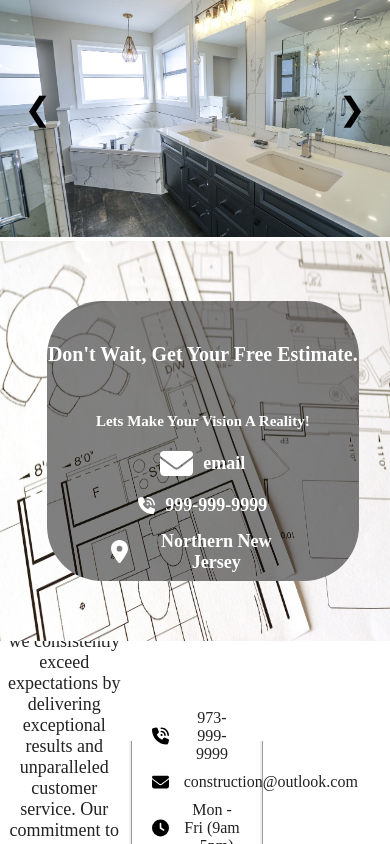
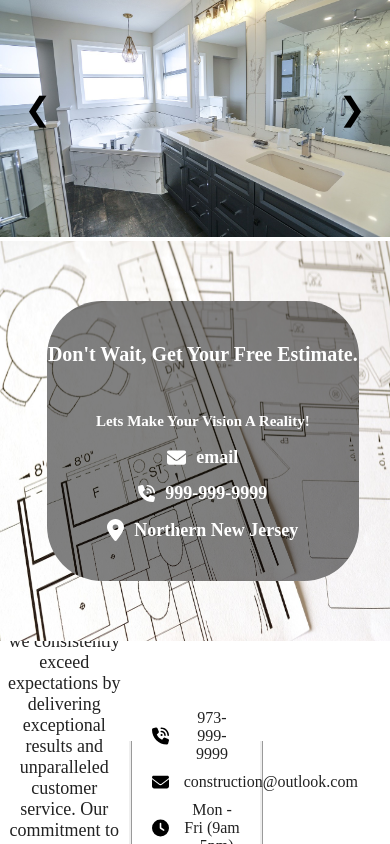
Before and after one commit to mmike1717/Construction-website, a React (Vite) app: page / in a window 390 px wide. Shown: the part 2279-3123 px from the top of the page. Built offline with nearby package versions, Linux system fonts and the light colour scheme.

Commit message:
fixing the image width for contact us section

```diff
--- a/src/components/ContactUs/ContactUs.css
+++ b/src/components/ContactUs/ContactUs.css
@@ -204,7 +204,7 @@
 
     .DivHoldingIconAndInfo{
         justify-content: center;
-        width: 184px;
+        width: 192px;
     }
 
 
@@ -214,4 +214,8 @@
         margin-right: 10px;
     }
 
+    .IconsForContactUs1{
+        width: 19px;
+    }
+
 }
```
